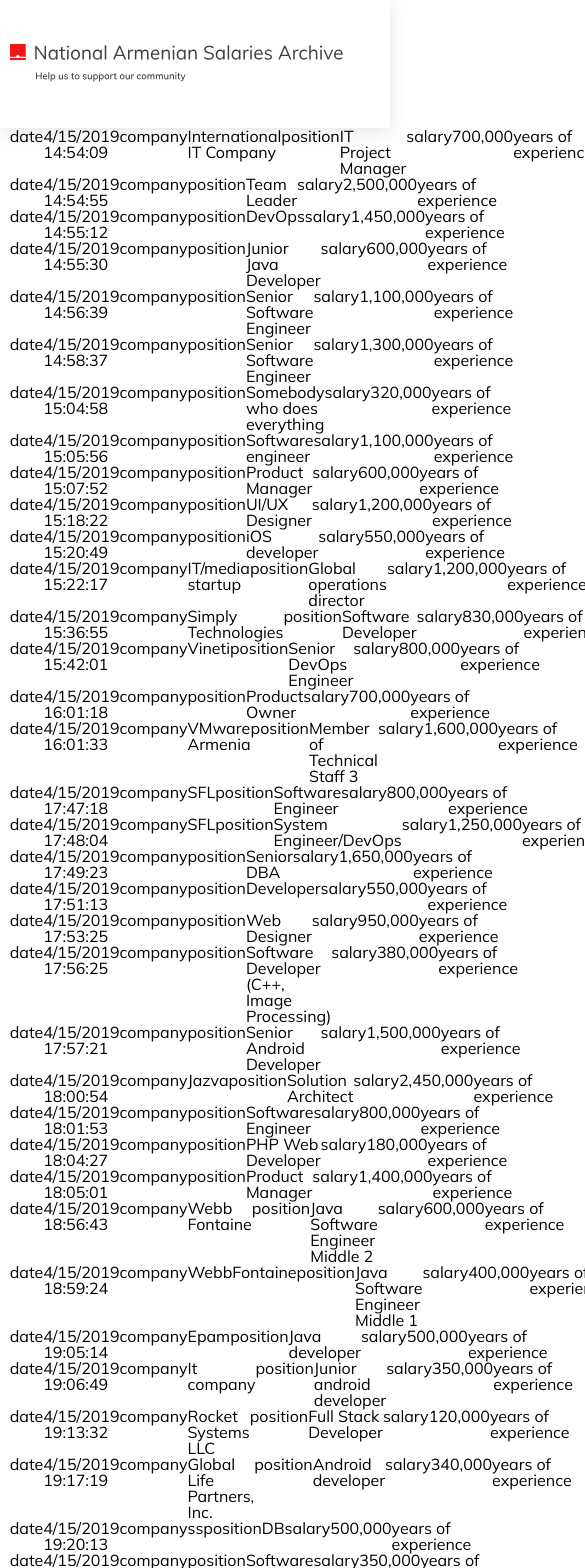
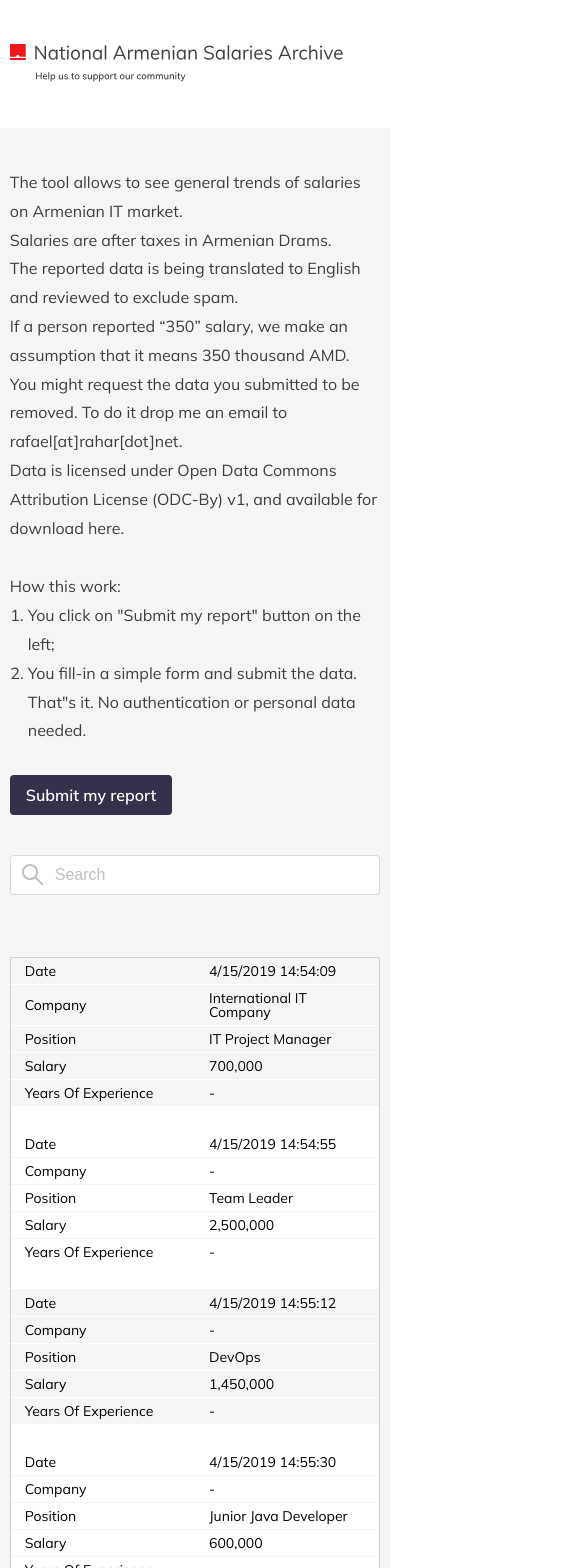
Before and after one commit to The-Sofware-Development-Company/salariesam, a React (Create React App) app: page / in a window 390 px wide. Shown: the top 1568 px of the page, 585 px wide, since content can reach past the window. Built offline with nearby package versions, Linux system fonts and the light colour scheme.

Commit message:
fix mobile UI

```diff
--- a/src/App.js
+++ b/src/App.js
@@ -1,20 +1,22 @@
-import { useEffect, useState } from 'react';
-import './styles/main.scss'
-import Header from './components/Header/Header'
-import Footer from './components/Footer/Footer'
-import Papaparse from 'papaparse'
+import { useEffect, useState } from "react";
+import "./styles/main.scss"
+import Header from "./components/Header/Header"
+import Footer from "./components/Footer/Footer"
+import Papaparse from "papaparse"
+import searchIcon from "./assets/search-icon.svg"
+import downloadIcon from "./assets/download-icon.svg"
 
-const titles = ['date', 'company', 'position', 'salary', 'years of experience']
+const titles = ["date", "company", "position", "salary", "years of experience"]
 
 function App() {
   const [rows, setRows] = useState([])
   useEffect(() => {
-    fetch('./data.csv')
+    fetch("./data.csv")
       .then(res => res.text())
       .then(csv => {
         const json = Papaparse.parse(csv)
         json.data.shift()
-        console.log('json.data', json.data)
+        console.log("json.data", json.data)
         setRows(json.data)
       })
   }, [])
@@ -24,21 +26,52 @@ function App() {
       <Header/>
       <main>
         <div className="container">
+          <p className="fz16 lh18 c-black300">The tool allows to see general trends of salaries on Armenian IT market.</p>
+          <p className="fz16 lh18 c-black300">Salaries are after taxes in Armenian Drams.</p>
+          <p className="fz16 lh18 c-black300">The reported data is being translated to English and reviewed to exclude spam.</p>
+          <p className="fz16 lh18 c-black300">If a person reported “350” salary, we make an assumption that it means 350 thousand AMD. </p>
+          <p className="fz16 lh18 c-black300">You might request the data you submitted to be removed. To do it drop me an email to rafael[at]rahar[dot]net.</p>
+          <p className="fz16 lh18 c-black300">Data is licensed under Open Data Commons Attribution License (ODC-By) v1, and available for download here.</p>
+
+          <p className="fz16 lh18 c-black300 mt30">How this work:</p>
+          <ol className="ol">
+            <li className="li fz16 lh18 c-black300">You click on "Submit my report" button on the left;</li>
+            <li className="li fz16 lh18 c-black300">You fill-in a simple form and submit the data. That"s it. No authentication or personal data needed.</li>
+          </ol>
+
+          <div className="form-btn-wrapper mt30">
+            <a href="https://docs.google.com/forms/d/1M4ztN09EvaminyLIDH4rOgtnr0lW-AHEYXiThbpAZa0/viewform?edit_requested=true" className="btn dark">Submit my report</a>
+            <form action="">
+              <label htmlFor="search" hidden>Search</label>
+              <div className="input-wrapper">
+                <img className="search-icon" src={searchIcon} alt="Search"/>
+                <input className="search-input" type="text" placeholder="Search"/>
+              </div>
+            </form>
+          </div>
+
+
+        </div>
+        <div className="container">
+          <div className="mobile-items-container">
             {rows.map((row, idx) => {
-            // console.log('row', row.length)
               return (
-              <div key={idx} className={`row  ${idx}`}>
+                <div key={idx} className={`item-mobile  ${idx}`}>
                   {row.map((item, itemIdx) => {
                     return (
-                    <div className='d-flex'>
-                      <div>{titles[itemIdx]}</div>
-                      <div>{item}</div>
+                      <div className="line-wrap fz14 c-black">
+                        <div className="col">{titles[itemIdx]}</div>
+                        <div className="col">{item === "" ? "-" : item}</div>
                       </div>
                     )
                   })}
                 </div>
               )
             })}
+          </div>
+          <a href="" className="btn white" download>
+            <img src={downloadIcon} alt="Download"  className="icon"/>
+            Download in .CSV</a>
         </div>
       </main>
       <Footer/>
--- a/src/styles/colors.scss
+++ b/src/styles/colors.scss
@@ -1,6 +1,7 @@
 $black: #000000;
 $white: #ffffff;
 $gray: #E5E5E5;
+$gray100: #F5F5F5;
 $aubergine: #36304A;
 $black100: rgba(0, 0, 0, 0.15);
 $black200: rgba(0, 0, 0, 0.25);
--- a/src/styles/common.scss
+++ b/src/styles/common.scss
@@ -1,3 +1,5 @@
+@import './colors.scss';
+
 html, body {
 	font-size: 1rem;
 }
@@ -10,16 +12,20 @@ body {
 	width: 95%;
 	max-width: 1660px;
 	margin: 0 auto;
+	@media only screen and (max-width: 1800px) {
+		max-width: 1440px;
+	}
 }
 
 .btn {
 	display: inline-block;
 	height: 40px;
 	line-height: 40px;
-	padding: 16px 0;
+	padding: 0 16px;
 	border-radius: 4px;
 	font-size: 16px;
 	font-weight: 600;
+	text-decoration: none;
 	&.dark {
 		background-color: $aubergine;
 		color: $white;
@@ -33,5 +39,6 @@ body {
 	.icon {
 		display: inline-block;
 		margin-inline-end: 12px;
+		width: 20px;
 	}
 }
--- a/src/styles/main.scss
+++ b/src/styles/main.scss
@@ -6,6 +6,11 @@
 @import "common.scss";
 @import "utils.scss";
 
+main {
+	background-color: $gray100;
+    padding: 40px 0 0 0;
+}
+
 .row {
     display: flex;
 }
@@ -13,3 +18,99 @@
 .col {
     width: 25%;
 }
+
+.ol {
+    padding-left: 18px;
+    max-width: 400px;
+}
+
+.form-btn-wrapper {
+    display: flex;
+    justify-content: space-between;
+    align-items: center;
+    @media only screen and (max-width: 992px) {
+        flex-direction: column;
+        align-items: flex-start;
+    }
+}
+
+form {
+    width: 100%;
+    max-width: 374px;
+    flex: none;
+    @media only screen and (max-width: 992px) {
+        max-width: initial;
+        margin-top: 40px;
+    }
+}
+
+.input-wrapper {
+    position: relative;
+    width: 100%;
+    .search-input {
+        height: 40px;
+        width: 100%;
+        border-radius: 4px;
+        border: 1px solid $black100;
+        padding: 0 20px 0 44px;
+        transition: all 0.2s ease;
+        &::placeholder {
+            color: $black200;
+            font-size: 16px;
+        }
+        &:focus {
+            outline: none;
+            border-color: $black400;
+        }
+    }
+    .search-icon {
+        position: absolute;
+        top: 50%;
+        transform: translateY(-50%);
+        left: 12px;
+        width: 22px;
+    }
+}
+
+.mobile-items-container {
+    display: none;
+}
+
+@media only screen and (max-width: 780px) {
+    .mobile-items-container {
+        display: block;
+        border: 1px solid $black100;
+        margin-top: 62px;
+    }
+    .item-mobile {
+        &:nth-child(odd) {
+            background-color: $gray100;
+            .line-wrap {
+                border-bottom: 1px solid $white;
+            }
+        }
+        &:nth-child(even) {
+            background-color: $white;
+            .line-wrap {
+                border-bottom: 1px solid $gray100;
+                &:first-child {
+                    padding-top: 24px;
+                }
+                &:last-child {
+                    padding-bottom: 24px;
+                }
+            }
+        }
+        .line-wrap {
+            display: flex;
+        }
+        .col {
+            text-transform: capitalize;
+            width: 45%;
+            flex-grow: 1;
+            display: flex;
+            align-items: center;
+            padding: 6px 14px;
+        }
+    }
+}
--- a/src/styles/reset.scss
+++ b/src/styles/reset.scss
@@ -28,10 +28,6 @@ body {
 	line-height: 1;
 }
 
-ol, ul {
-	list-style: none;
-}
-
 blockquote, q {
 	quotes: none;
 }
--- a/src/styles/typography.scss
+++ b/src/styles/typography.scss
@@ -10,6 +10,10 @@
 
 .fw600  {
     font-weight: 600;
+}
+
+.lh18 {
+    line-height: 1.8;
 }
 
 .c-black {
--- a/src/styles/utils.scss
+++ b/src/styles/utils.scss
@@ -17,3 +17,7 @@
 .flex-column {
     flex-direction: column;
 }
+
+.mt30 {
+    margin-top: 30px;
+}
```
Also changed, not shown: src/assets/download-icon.svg (added), src/assets/search-icon.svg (added). Lines whose indentation alone changed are shown as unchanged.
